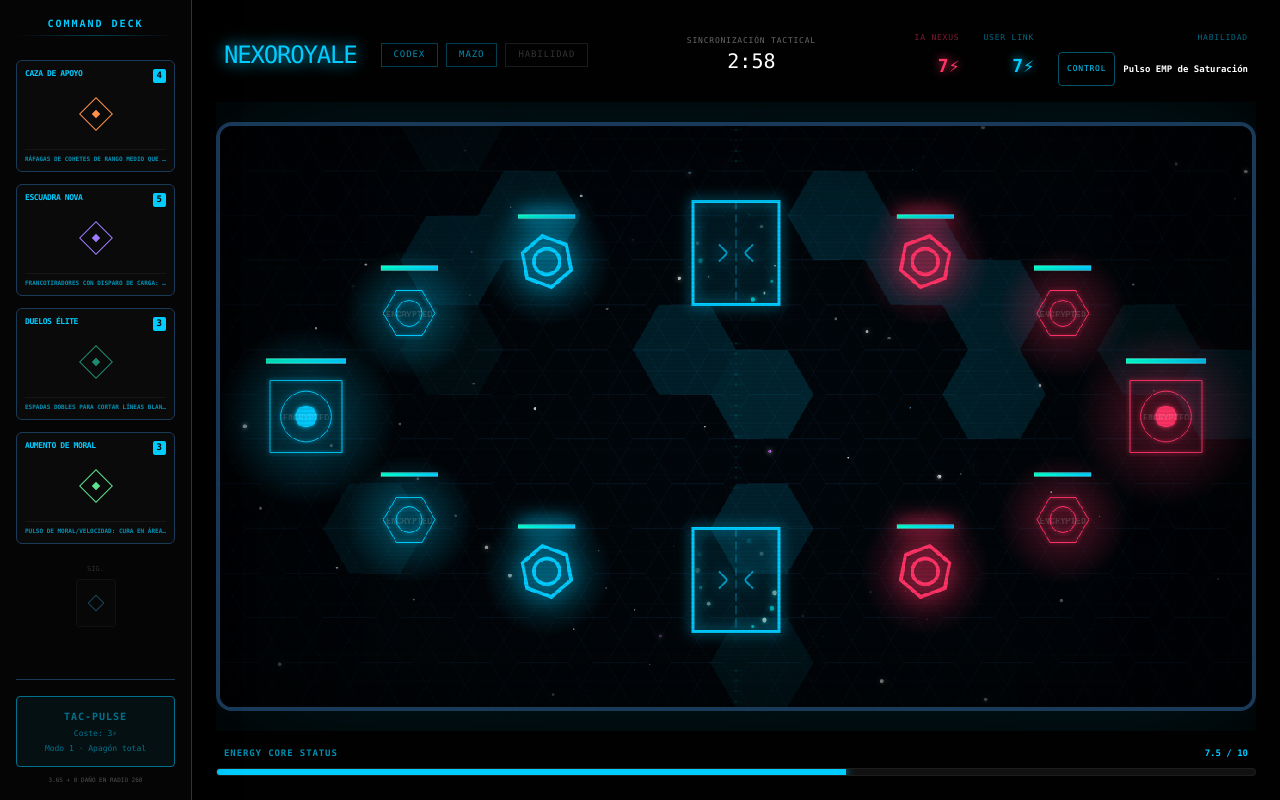
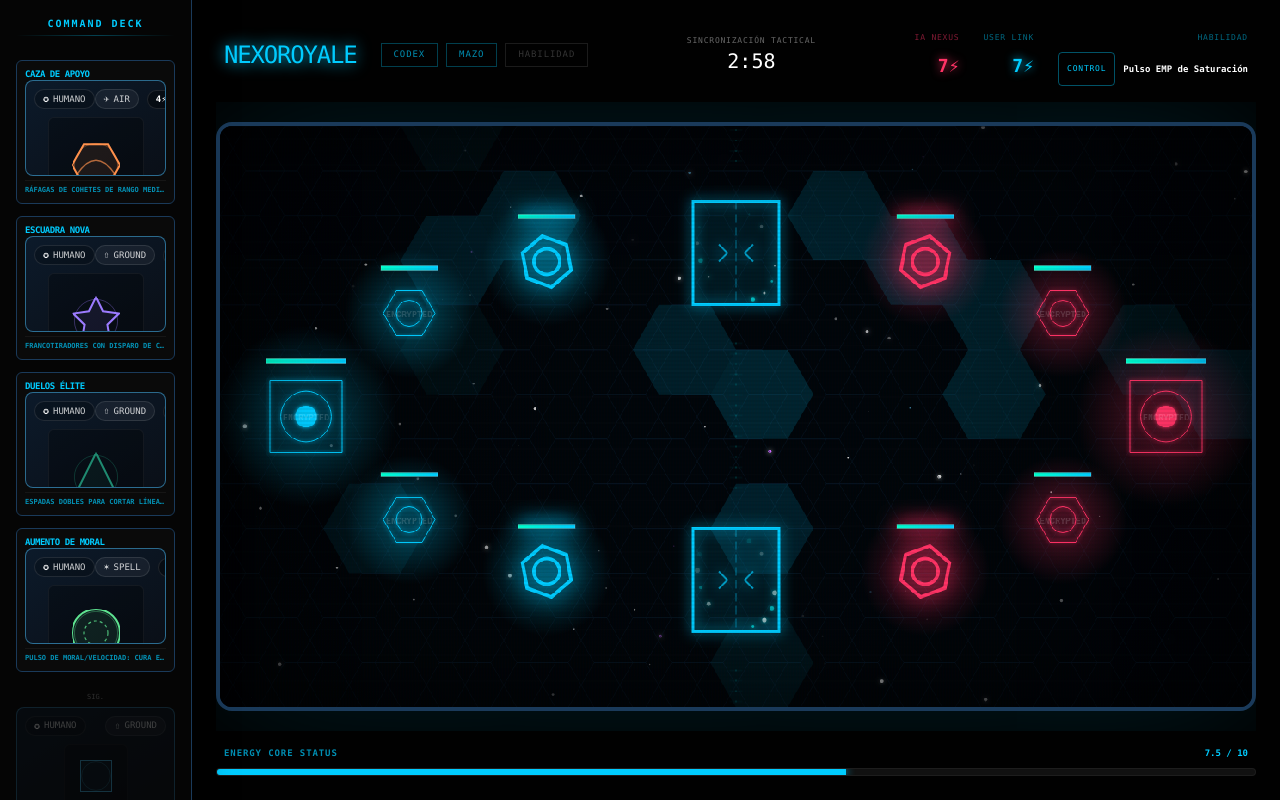
Before and after one commit to KevinA2505/NexoTest, a React (Vite) app: page / in a window 1280 px wide. Both pictures are taken after a click on the button "INICIADO". Built offline with nearby package versions, Linux system fonts and the light colour scheme.

Commit message:
Add shared card preview component

```diff
--- a/App.tsx
+++ b/App.tsx
@@ -10,6 +10,7 @@ import Arena from './components/Arena';
 import Codex from './components/Codex';
 import DeckEditor from './components/DeckEditor';
 import SpecialAbilityModal from './components/SpecialAbilityModal';
+import CardPreview from './components/CardPreview';
 
 const rollRandomAbilitySelection = (): SelectedSpecialAbility => {
   const ability = SPECIAL_ABILITIES[Math.floor(Math.random() * SPECIAL_ABILITIES.length)];
@@ -76,6 +77,7 @@ const App: React.FC = () => {
   });
 
   const [selectedCardIdx, setSelectedCardIdx] = useState<number | null>(null);
+  const [hoveredCardIdx, setHoveredCardIdx] = useState<number | null>(null);
   const [dragState, setDragState] = useState<{
     idx: number;
     card: Card;
@@ -431,33 +433,33 @@ const App: React.FC = () => {
             const card = CARD_LIBRARY.find(c => c.id === cardId);
             const isSelected = selectedCardIdx === idx;
             const canAfford = card ? gameState.playerEnergy >= card.cost : false;
+            if (!card) return null;
             return (
               <div
                 key={idx}
                 onClick={() => setSelectedCardIdx(isSelected ? null : idx)}
+                onMouseEnter={() => setHoveredCardIdx(idx)}
+                onMouseLeave={() => setHoveredCardIdx(null)}
                 onMouseDown={(e) => startCardDrag(e, idx, card, canAfford)}
                 className={`
-                  relative w-full h-28 border transition-all duration-300 flex flex-col justify-between p-2 rounded-md
-                  ${isSelected ? 'border-[#00ccff] translate-x-4 shadow-[0_0_25px_rgba(0,204,255,0.3)] bg-[#00ccff]/10' : 'border-[#1a3a5a] bg-[#0a0a0a] hover:border-[#00ccff]/50'}
+                  relative w-full h-36 border transition-all duration-300 flex flex-col justify-between p-2 rounded-md
+                  ${isSelected ? 'border-[#00ccff] translate-x-4 shadow-[0_0_25px_rgba(0,204,255,0.3)] bg-[#021018]' : 'border-[#1a3a5a] bg-[#0a0a0a] hover:border-[#00ccff]/50'}
                   ${canAfford ? 'cursor-pointer' : 'opacity-30 grayscale'}
                 `}
               >
                 <div className="flex justify-between items-start">
-                  <span className="text-[8px] text-[#00ccff] font-bold uppercase tracking-tighter leading-tight max-w-[70%]">{card?.name}</span>
-                  <span className="bg-[#00ccff] text-black text-[9px] font-black px-1 rounded-sm">{card?.cost}</span>
+                  <span className="text-[9px] text-[#00ccff] font-bold uppercase tracking-tighter leading-tight max-w-[80%]">{card?.name}</span>
                 </div>
 
-                <div className="flex-1 flex items-center justify-center">
-                   <div
-                     className="w-6 h-6 border flex items-center justify-center rotate-45"
-                     style={{ borderColor: card?.color }}
-                   >
-                      <div className="w-1.5 h-1.5" style={{ backgroundColor: card?.color }}></div>
-                   </div>
-                </div>
+                <CardPreview
+                  card={card}
+                  selected={isSelected}
+                  hovered={hoveredCardIdx === idx}
+                  size="md"
+                />
 
                 <div className="flex flex-col gap-0.5 border-t border-white/5 pt-1 mt-1">
-                   <div className="text-[6px] text-[#00ccff]/70 uppercase font-bold truncate">{card?.description}</div>
+                   <div className="text-[7px] text-[#00ccff]/70 uppercase font-bold truncate">{card?.description}</div>
                 </div>
               </div>
             );
@@ -466,9 +468,19 @@ const App: React.FC = () => {
           {gameState.status === 'PLAYING' && (
             <div className="mt-2 flex flex-col items-center opacity-40">
               <span className="text-[7px] text-white/40 uppercase mb-1">Sig.</span>
-              <div className="w-10 h-12 border border-white/10 bg-[#0a0a0a] flex items-center justify-center rounded">
-                <div className="w-3 h-3 border rotate-45" style={{ borderColor: CARD_LIBRARY.find(c => c.id === gameState.playerDeck[0])?.color }}></div>
-              </div>
+              {(() => {
+                const nextCard = CARD_LIBRARY.find(c => c.id === gameState.playerDeck[0]);
+                return nextCard ? (
+                <div className="w-full">
+                  <CardPreview
+                    card={nextCard}
+                    size="sm"
+                    subdued
+                    showCost={false}
+                  />
+                </div>
+                ) : null;
+              })()}
             </div>
           )}
         </div>
--- /dev/null
+++ b/components/CardPreview.tsx
@@ -0,0 +1,259 @@
+import React, { useEffect, useMemo, useRef } from 'react';
+import { Card, Faction, UnitType } from '../types';
+
+type CardPreviewSize = 'sm' | 'md';
+
+interface CardPreviewProps {
+  card: Card;
+  size?: CardPreviewSize;
+  selected?: boolean;
+  hovered?: boolean;
+  subdued?: boolean;
+  showCost?: boolean;
+}
+
+const factionStyles: Record<Faction, { border: string; glow: string; panel: string; accent: string; secondary: string; label: string }> = {
+  [Faction.HUMAN]: {
+    border: 'border-[#4cc3ff]/50',
+    glow: 'shadow-[0_0_25px_rgba(76,195,255,0.35)]',
+    panel: 'from-[#0c1a2a] to-[#0a0f17]',
+    accent: '#4cc3ff',
+    secondary: '#0f2742',
+    label: 'Humano'
+  },
+  [Faction.ANDROID]: {
+    border: 'border-[#b17dff]/60',
+    glow: 'shadow-[0_0_30px_rgba(177,125,255,0.45)]',
+    panel: 'from-[#11051c] to-[#0b0713]',
+    accent: '#b17dff',
+    secondary: '#1b0b2c',
+    label: 'Androide'
+  },
+  [Faction.ALIEN]: {
+    border: 'border-[#5ef28d]/50',
+    glow: 'shadow-[0_0_28px_rgba(94,242,141,0.45)]',
+    panel: 'from-[#041c11] to-[#07130c]',
+    accent: '#5ef28d',
+    secondary: '#0d2a1a',
+    label: 'Alien'
+  }
+};
+
+const typeMeta: Record<UnitType, { icon: string; label: string }> = {
+  [UnitType.GROUND]: { icon: '⇧', label: 'Ground' },
+  [UnitType.AIR]: { icon: '✈', label: 'Air' },
+  [UnitType.BUILDING]: { icon: '⌂', label: 'Building' },
+  [UnitType.SPELL]: { icon: '✶', label: 'Spell' }
+};
+
+const projectileMeta: Record<string, { icon: string; hint: string }> = {
+  laser: { icon: '⚡', hint: 'Laser' },
+  plasma: { icon: '✶', hint: 'Plasma' },
+  missile: { icon: '➤', hint: 'Misil' },
+  beam: { icon: '━', hint: 'Haz' },
+  none: { icon: '', hint: '' }
+};
+
+const sizeMap: Record<CardPreviewSize, number> = { sm: 64, md: 96 };
+
+const CardPreview: React.FC<CardPreviewProps> = ({ card, size = 'md', selected, hovered, subdued, showCost = true }) => {
+  const canvasRef = useRef<HTMLCanvasElement | null>(null);
+  const faction = useMemo(() => factionStyles[card.faction], [card.faction]);
+  const active = selected || hovered;
+  const dimension = sizeMap[size];
+
+  useEffect(() => {
+    const canvas = canvasRef.current;
+    if (!canvas) return;
+
+    const ctx = canvas.getContext('2d');
+    if (!ctx) return;
+
+    const dpr = window.devicePixelRatio || 1;
+    canvas.width = dimension * dpr;
+    canvas.height = dimension * dpr;
+    canvas.style.width = `${dimension}px`;
+    canvas.style.height = `${dimension}px`;
+    ctx.scale(dpr, dpr);
+
+    ctx.clearRect(0, 0, dimension, dimension);
+    const center = dimension / 2;
+    const sizeUnit = dimension / 4;
+    const baseColor = card.color || faction.accent;
+
+    const drawBaseShape = () => {
+      ctx.beginPath();
+      switch (card.shape) {
+        case 'circle':
+          ctx.arc(center, center, sizeUnit, 0, Math.PI * 2);
+          break;
+        case 'square':
+          ctx.rect(center - sizeUnit, center - sizeUnit, sizeUnit * 2, sizeUnit * 2);
+          break;
+        case 'triangle':
+          ctx.moveTo(center, center - sizeUnit);
+          ctx.lineTo(center + sizeUnit, center + sizeUnit);
+          ctx.lineTo(center - sizeUnit, center + sizeUnit);
+          ctx.closePath();
+          break;
+        case 'diamond':
+          ctx.moveTo(center, center - sizeUnit);
+          ctx.lineTo(center + sizeUnit, center);
+          ctx.lineTo(center, center + sizeUnit);
+          ctx.lineTo(center - sizeUnit, center);
+          ctx.closePath();
+          break;
+        case 'hexagon':
+          for (let i = 0; i < 6; i++) {
+            const angle = (Math.PI / 3) * i;
+            const x = center + sizeUnit * Math.cos(angle);
+            const y = center + sizeUnit * Math.sin(angle);
+            if (i === 0) ctx.moveTo(x, y); else ctx.lineTo(x, y);
+          }
+          ctx.closePath();
+          break;
+        case 'cross':
+          ctx.rect(center - 2, center - sizeUnit, 4, sizeUnit * 2);
+          ctx.rect(center - sizeUnit, center - 2, sizeUnit * 2, 4);
+          break;
+        case 'star':
+          for (let i = 0; i < 5; i++) {
+            const outerAngle = ((18 + i * 72) * Math.PI) / 180;
+            const innerAngle = ((54 + i * 72) * Math.PI) / 180;
+            ctx.lineTo(center + Math.cos(outerAngle) * sizeUnit, center - Math.sin(outerAngle) * sizeUnit);
+            ctx.lineTo(center + Math.cos(innerAngle) * (sizeUnit / 2), center - Math.sin(innerAngle) * (sizeUnit / 2));
+          }
+          ctx.closePath();
+          break;
+      }
+    };
+
+    const fill = card.faction === Faction.ALIEN ? `${baseColor}22` : card.faction === Faction.ANDROID ? `${baseColor}15` : `${baseColor}18`;
+    ctx.fillStyle = fill;
+    ctx.strokeStyle = baseColor;
+    ctx.lineWidth = 2;
+    drawBaseShape();
+    ctx.fill();
+    ctx.stroke();
+
+    ctx.save();
+    if (card.faction === Faction.ANDROID) {
+      ctx.strokeStyle = `${baseColor}aa`;
+      ctx.setLineDash([4, 3]);
+      ctx.lineWidth = 1.2;
+      ctx.beginPath();
+      ctx.arc(center, center, sizeUnit * 1.05, 0, Math.PI * 2);
+      ctx.stroke();
+    } else if (card.faction === Faction.ALIEN) {
+      ctx.strokeStyle = `${baseColor}99`;
+      ctx.lineWidth = 1.5;
+      ctx.beginPath();
+      ctx.arc(center, center, sizeUnit * 0.7, Math.PI * 0.2, Math.PI * 1.6);
+      ctx.stroke();
+    } else {
+      ctx.strokeStyle = `${baseColor}55`;
+      ctx.lineWidth = 1;
+      ctx.beginPath();
+      ctx.arc(center, center, sizeUnit * 0.9, 0, Math.PI * 2);
+      ctx.stroke();
+    }
+    ctx.restore();
+
+    if (card.type === UnitType.AIR) {
+      ctx.save();
+      ctx.strokeStyle = `${baseColor}aa`;
+      ctx.lineWidth = 1.5;
+      ctx.beginPath();
+      ctx.moveTo(center - sizeUnit * 0.8, center + sizeUnit * 0.4);
+      ctx.quadraticCurveTo(center, center - sizeUnit * 0.8, center + sizeUnit * 0.8, center + sizeUnit * 0.4);
+      ctx.stroke();
+      ctx.restore();
+    }
+
+    if (card.type === UnitType.BUILDING) {
+      ctx.save();
+      ctx.strokeStyle = `${baseColor}bb`;
+      ctx.lineWidth = 2;
+      ctx.beginPath();
+      ctx.moveTo(center - sizeUnit * 0.6, center + sizeUnit * 0.6);
+      ctx.lineTo(center - sizeUnit * 0.6, center - sizeUnit * 0.3);
+      ctx.lineTo(center, center - sizeUnit * 0.8);
+      ctx.lineTo(center + sizeUnit * 0.6, center - sizeUnit * 0.3);
+      ctx.lineTo(center + sizeUnit * 0.6, center + sizeUnit * 0.6);
+      ctx.stroke();
+      ctx.restore();
+    }
+
+    if (card.type === UnitType.SPELL) {
+      ctx.save();
+      ctx.strokeStyle = `${baseColor}cc`;
+      ctx.lineWidth = 1.2;
+      ctx.setLineDash([3, 3]);
+      ctx.beginPath();
+      ctx.arc(center, center, sizeUnit * 0.5, 0, Math.PI * 2);
+      ctx.stroke();
+      ctx.restore();
+    }
+
+    if (active) {
+      ctx.save();
+      ctx.strokeStyle = `${baseColor}aa`;
+      ctx.lineWidth = 1;
+      ctx.beginPath();
+      ctx.arc(center, center, sizeUnit * 1.25, 0, Math.PI * 2);
+      ctx.stroke();
+      ctx.restore();
+    }
+  }, [card, dimension, faction, active]);
+
+  const projectile = projectileMeta[card.projectileType] || projectileMeta.none;
+
+  return (
+    <div
+      className={`relative rounded-lg border ${faction.border} bg-gradient-to-br ${faction.panel} transition-all duration-200 overflow-hidden ${
+        active ? `shadow-inner ${faction.glow}` : ''
+      } ${subdued ? 'opacity-70' : ''}`}
+    >
+      <div
+        className={`pointer-events-none absolute inset-0 blur-xl opacity-0 transition-opacity duration-200 ${
+          active ? 'opacity-40' : ''
+        }`}
+        style={{ background: `radial-gradient(circle at 50% 50%, ${faction.accent}33, transparent 60%)` }}
+      />
+      <div className="relative p-2 flex flex-col gap-2">
+        <div className="flex items-center justify-between text-[9px] uppercase leading-none">
+          <span className="flex items-center gap-1 px-2 py-1 rounded-full border border-white/10 bg-black/20">
+            <span className="text-[10px]">{card.faction === Faction.ALIEN ? '☣' : card.faction === Faction.ANDROID ? '◇' : '✪'}</span>
+            <span className="text-white/80">{faction.label}</span>
+            {card.faction === Faction.ALIEN && card.alienSubtype && (
+              <span className="text-[8px] text-[#7bf3a2] font-semibold ml-1">{card.alienSubtype.toLowerCase()}</span>
+            )}
+          </span>
+          <span className="flex items-center gap-2">
+            <span className="px-2 py-1 rounded-full border border-white/10 bg-white/5 text-white/80 flex items-center gap-1">
+              <span className="text-[10px]">{typeMeta[card.type].icon}</span>
+              <span>{typeMeta[card.type].label}</span>
+            </span>
+            {showCost && (
+              <span className="px-2 py-1 rounded-full bg-black/40 border border-white/10 text-white font-black">
+                {card.cost}⚡
+              </span>
+            )}
+          </span>
+        </div>
+
+        <div className="relative flex items-center justify-center">
+          <canvas ref={canvasRef} className="rounded-md bg-black/30 border border-white/5" />
+          {projectile.icon && (
+            <div className="absolute bottom-1 right-1 px-1.5 py-0.5 rounded bg-black/60 border border-white/10 text-[9px] text-white/80 flex items-center gap-1">
+              <span>{projectile.icon}</span>
+              <span className="uppercase tracking-tight">{projectile.hint}</span>
+            </div>
+          )}
+        </div>
+      </div>
+    </div>
+  );
+};
+
+export default CardPreview;
```
Also changed, not shown: components/DeckEditor.tsx (+17 -17 lines).
